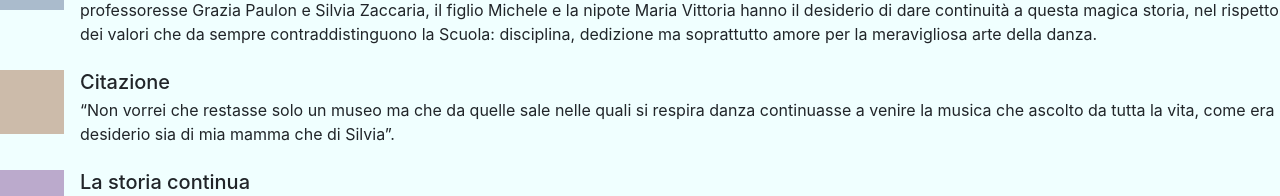
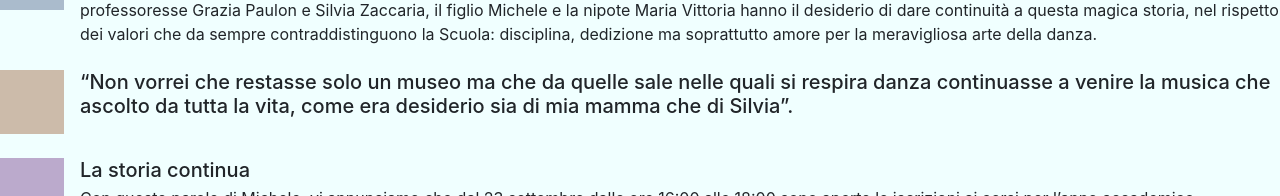
Before and after one commit to samudg7/movimento-live, a Nuxt app: page /home in a window 1280 px wide. Shown: the part 489-685 px from the top of the page. Built offline with nearby package versions, Linux system fonts and the light colour scheme; a web font is replaced by a local one.

Commit message:
aggiornamenti
aggiornamenti

```diff
--- a/components/Home.vue
+++ b/components/Home.vue
@@ -21,10 +21,10 @@
           <b-img blank blank-color="#cba" width="64" alt="placeholder"></b-img>
         </template>
 
-        <h5 class="mt-0 mb-1">Citazione</h5>
+        <h5 class="mt-0 mb-1"> “Non vorrei che restasse solo un museo ma che da quelle sale nelle quali si respira danza continuasse
+         a venire la musica che ascolto da tutta la vita, come era desiderio sia di mia mamma che di Silvia”.</h5>
         <p class="mb-0">
-         “Non vorrei che restasse solo un museo ma che da quelle sale nelle quali si respira danza continuasse
-         a venire la musica che ascolto da tutta la vita, come era desiderio sia di mia mamma che di Silvia”.
+
         </p>
       </b-media>
 
```
